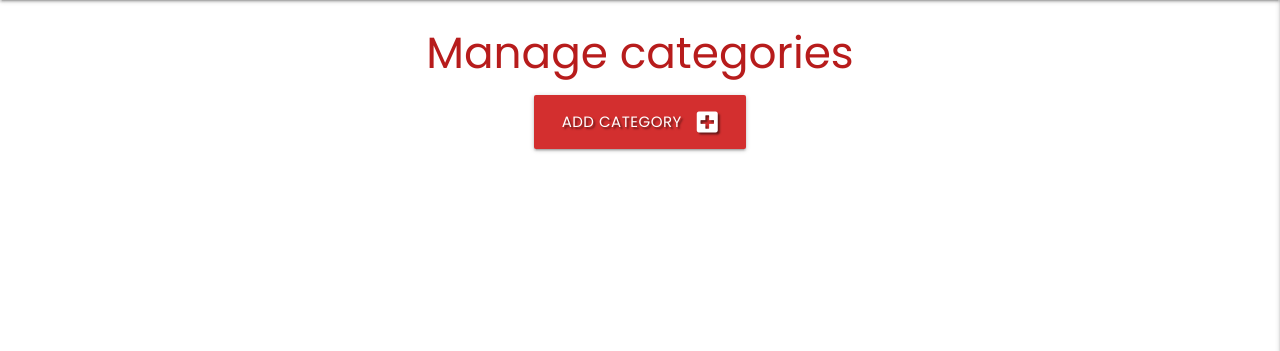
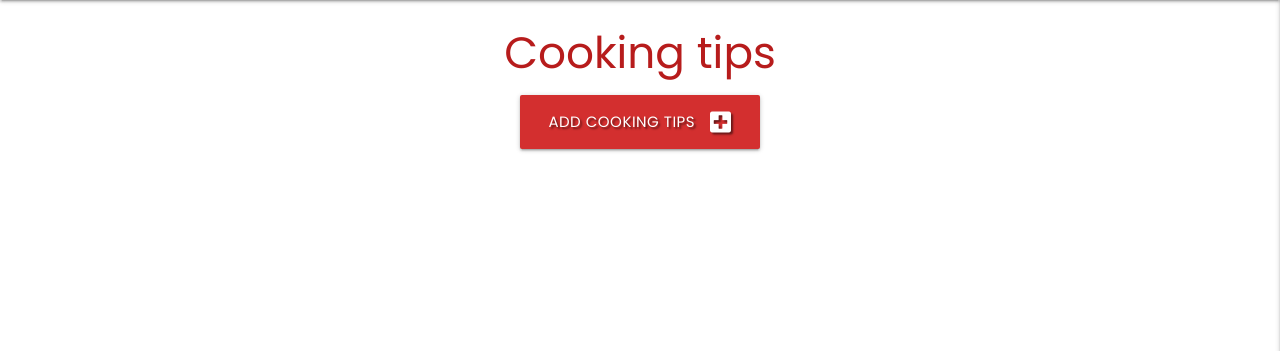
Before and after one commit to Oneday2010/milestone-project3_koreanfood, a Flask app: page /get_categories in a window 1280 px wide. Shown: the part 92-443 px from the top of the page. Run offline with Flask 2, Linux system fonts and the light colour scheme; data that the repository does not hold is empty; some libraries are stand-ins or nearby versions.

Commit message:
edit category.html

```diff
--- a/static/css/style.css
+++ b/static/css/style.css
@@ -73,3 +73,8 @@ body {
     width: 50%;
     height: 50%;
 }
+
+.food_category_name {
+    color: #e53834;
+    font-weight: 400;
+}
--- a/templates/base.html
+++ b/templates/base.html
@@ -30,9 +30,9 @@
                     {% if session.user %}
                     <li><a href="{{ url_for('profile', username=session['user']) }}">Profile</a></li>
                     <li><a href="{{ url_for('add_recipes') }}">New Recipies</a></li>
-                    {% if session.user|lower == "admin"|lower %}
-                    <li><a href="{{ url_for('get_categories') }}">Manage categories</a></li>
-                    {% endif %}
+
+                    <li><a href="{{ url_for('get_categories') }}">Cooking tips</a></li>
+
                     <li><a href="{{ url_for('logout') }}">Log Out</a></li>
                     {% else %}
                     <li><a href="{{ url_for('login') }}">Log In</a></li>
@@ -56,9 +56,9 @@
             {% if session.user %}
             <li><a href="{{ url_for('profile', username=session['user']) }}">Profile</a></li>
             <li><a href="{{ url_for('add_recipes') }}">New Recipies</a></li>
-            {% if session.user|lower == "admin"|lower %}
-            <li><a href="{{ url_for('get_categories') }}">Manage categories</a></li>
-            {% endif %}
+
+            <li><a href="{{ url_for('get_categories') }}">Cooking tips</a></li>
+
             <li><a href="{{ url_for('logout') }}">Log Out</a></li>
             {% else %}
             <li><a href="{{ url_for('login') }}">Log In</a></li>
--- a/templates/categories.html
+++ b/templates/categories.html
@@ -1,12 +1,12 @@
 {% extends "base.html" %}
 {% block content %}
 
-<h3 class="red-text text-darken-4 center-align">Manage categories</h3>
+<h3 class="red-text text-darken-4 center-align">Cooking tips</h3>
 
 <div class="row">
     <div class="col s12 center-align">
         <a href="{{ url_for('add_category') }}" class="btn-large red darken-2 text-shadow">
-            Add category <i class="fas fa-plus-square right"></i>
+            Add Cooking tips <i class="fas fa-plus-square right"></i>
         </a>
     </div>
 </div>
@@ -14,28 +14,12 @@
 <div class="row">
     {% for category in categories %}
     <div class="col s12 m3">
-        <div class="card ">
-            <div class="card-image waves-effect waves-block waves-light">
-                <img class="activator" src="{{ category.category_img}}">
-            </div>
+        <div class="card blue-grey darken-1">
 
-
-            <div class="card-content">
-                <span class="card-title activator grey-text text-darken-4">{{ category.category_name }}<i
-                        class="fas fa-book right"></i></span>
-                        <p>{{ category.recipe_cooking_difficulty }}</p>
-                        <p>{{ category.recipe_name }}</p>
-            </div>
-
-
-
-            <div class="card-reveal">
-                <span class="card-title grey-text text-darken-4">{{ category.recipe_name }}<i
-                        class="fas fa-times-circle right"></i></span>
-
-                <p><strong>Ingredients</strong><br>{{ category.recipe_ingredients }}</p>
-                <p><strong>method</strong><br>{{ category.recipe_method }}</p>
-                <p>{{ category.recipe_name }}</p>
+            <div class="card-content white-text">
+                <span class="card-title">{{categories.tip_title}}</span>
+                <p>{{categories.tip_contents}}</p>
+                <p>{{categories.create_by}}</p>
 
             </div>
             <div class="card-action">
--- a/templates/foods.html
+++ b/templates/foods.html
@@ -33,9 +33,9 @@
 
 
             <div class="card-content">
-                <span class="card-title activator grey-text text-darken-4"><strong>{{ foods.food_name }}</strong> :
-                    {{ foods.cooking_level }}<i class="fas fa-book right"></i></span><br>
-
+                <span class="card-title activator grey-text text-darken-4"><strong>{{ foods.food_name }}</strong>
+                    {{ foods.category_name }}<i class="fas fa-book right"></i></span>
+                <p class="food_category_name"><i class="fas fa-pepper-hot"></i> {{ foods.cooking_level }} </p>
                 <p>{{ foods.food_description }}</p>
                 <br>
                 <p><em>by: {{ foods.created_by }}</em></p>
```
